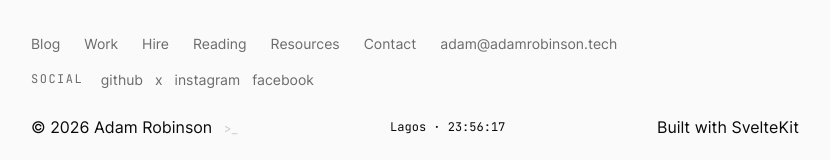
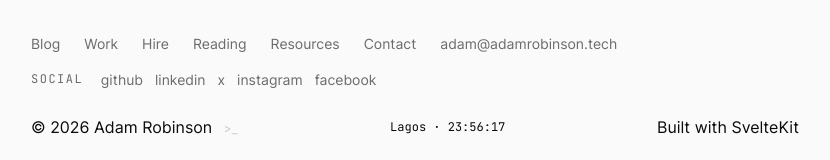
Before and after one commit to aaddaamm/dotcom, a SvelteKit app: page /hire in a window 1280 px wide. Shown: the part 4985-5145 px from the top of the page, without its empty margins (225-1055 px from the left). Built offline with nearby package versions, Linux system fonts and the light colour scheme.

Commit message:
Refactor social links into shared data model

```diff
--- a/src/components/footer-social.svelte
+++ b/src/components/footer-social.svelte
@@ -1,49 +1,21 @@
 <script lang="ts">
-	import { GITHUB_USERNAME, INSTAGRAM_HANDLE, X_HANDLE } from '$lib/constants';
+	import { socialLinks } from '$lib/social-links';
 </script>
 
 <div class="footer-social mb-6 text-sm" aria-label="Social links">
 	<span class="footer-label">Social</span>
+	{#each socialLinks as social (social.key)}
 		<a
-		href="https://github.com/{GITHUB_USERNAME}"
+			href={social.url}
 			class="footer-link social-link"
 			target="_blank"
 			rel="noopener noreferrer"
-		aria-label="GitHub"
+			aria-label={social.label}
 		>
-		<span class="social-full">github</span>
-		<span class="social-compact" aria-hidden="true">gh</span>
+			<span class="social-full">{social.label}</span>
+			<span class="social-compact" aria-hidden="true">{social.compactLabel}</span>
 		</a>
-	<a
-		href="https://x.com/{X_HANDLE}"
-		class="footer-link social-link"
-		target="_blank"
-		rel="noopener noreferrer"
-		aria-label="X"
-	>
-		<span class="social-full">x</span>
-		<span class="social-compact" aria-hidden="true">x</span>
-	</a>
-	<a
-		href="https://www.instagram.com/{INSTAGRAM_HANDLE}/"
-		class="footer-link social-link"
-		target="_blank"
-		rel="noopener noreferrer"
-		aria-label="Instagram"
-	>
-		<span class="social-full">instagram</span>
-		<span class="social-compact" aria-hidden="true">ig</span>
-	</a>
-	<a
-		href="https://www.facebook.com/profile.php?id=61573468237603"
-		class="footer-link social-link"
-		target="_blank"
-		rel="noopener noreferrer"
-		aria-label="Facebook"
-	>
-		<span class="social-full">facebook</span>
-		<span class="social-compact" aria-hidden="true">fb</span>
-	</a>
+	{/each}
 </div>
 
 <style>
--- /dev/null
+++ b/src/lib/social-links.ts
@@ -0,0 +1,40 @@
+import { SOCIAL_URLS } from "$lib/constants";
+
+export interface SocialLink {
+	key: "github" | "linkedin" | "x" | "instagram" | "facebook";
+	label: string;
+	compactLabel: string;
+	url: string;
+}
+
+export const socialLinks: SocialLink[] = [
+	{
+		key: "github",
+		label: "github",
+		compactLabel: "gh",
+		url: SOCIAL_URLS.github,
+	},
+	{
+		key: "linkedin",
+		label: "linkedin",
+		compactLabel: "in",
+		url: SOCIAL_URLS.linkedin,
+	},
+	{ key: "x", label: "x", compactLabel: "x", url: SOCIAL_URLS.x },
+	{
+		key: "instagram",
+		label: "instagram",
+		compactLabel: "ig",
+		url: SOCIAL_URLS.instagram,
+	},
+	{
+		key: "facebook",
+		label: "facebook",
+		compactLabel: "fb",
+		url: SOCIAL_URLS.facebook,
+	},
+];
+
+export function toDisplayUrl(url: string): string {
+	return url.replace("https://", "").replace(/\/$/, "");
+}
--- a/src/lib/terminal-core.ts
+++ b/src/lib/terminal-core.ts
@@ -7,6 +7,7 @@ import {
 	topLevelCommands,
 } from "$lib/terminal-command-data";
 import { EMAIL, SOCIAL_URLS } from "$lib/constants";
+import { socialLinks, toDisplayUrl } from "$lib/social-links";
 import type { CommandDef, CommandResult, Mode } from "$lib/terminal-types";
 
 const allStack = techStack.flatMap((g) => g.items);
@@ -176,7 +177,7 @@ const commands: Record<string, CommandDef> = {
 				"",
 				"Contact",
 				`  ${EMAIL}`,
-				`  ${SOCIAL_URLS.github.replace("https://", "")}`,
+				`  ${toDisplayUrl(SOCIAL_URLS.github)}`,
 				"  adamrobinson.tech/hire",
 			],
 		},
@@ -186,11 +187,10 @@ const commands: Record<string, CommandDef> = {
 		terminal: {
 			lines: [
 				`email     ${EMAIL}`,
-				`github    ${SOCIAL_URLS.github.replace("https://", "")}`,
-				`linkedin  ${SOCIAL_URLS.linkedin.replace("https://", "")}`,
-				`x         ${SOCIAL_URLS.x.replace("https://", "")}`,
-				`instagram ${SOCIAL_URLS.instagram.replace("https://", "").replace(/\/$/, "")}`,
-				`facebook  ${SOCIAL_URLS.facebook.replace("https://", "")}`,
+				...socialLinks.map(
+					(social) =>
+						`${social.label.padEnd(9, " ")} ${toDisplayUrl(social.url)}`,
+				),
 				"hire      adamrobinson.tech/hire",
 			],
 		},
```
Lines whose indentation alone changed are shown as unchanged.
